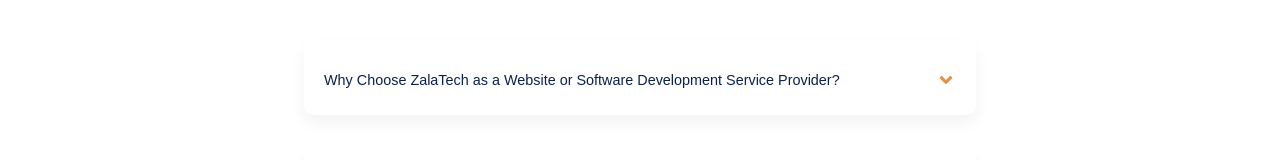
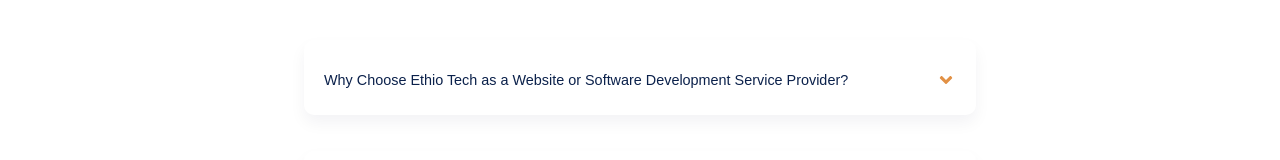
Before and after one commit to esmaelmoh/portfolio-website, a React (Create React App) app: page /info in a window 1280 px wide. Shown: the part 254-414 px from the top of the page. Built offline with nearby package versions, Linux system fonts and the light colour scheme.

Commit message:
Update data.js

```diff
--- a/src/components/Questions/data.js
+++ b/src/components/Questions/data.js
@@ -1,6 +1,6 @@
 const data = [
     {
-        question:'Why Choose ZalaTech as a Website or Software Development Service Provider?',
+        question:'Why Choose Ethio Tech as a Website or Software Development Service Provider?',
         answer:'ZalaTech strives to be the best. Our substantial experience and competency in providing diversified website and software development services with the latest technology standards have empowered many businesses. Our development experts specialize in customer-centric engagement models, strict quality measures, in-depth technical and domain expertise, and an understanding of different software development frameworks, programming languages, and platforms to deliver the best web software solutions.'
     },
     {
```
